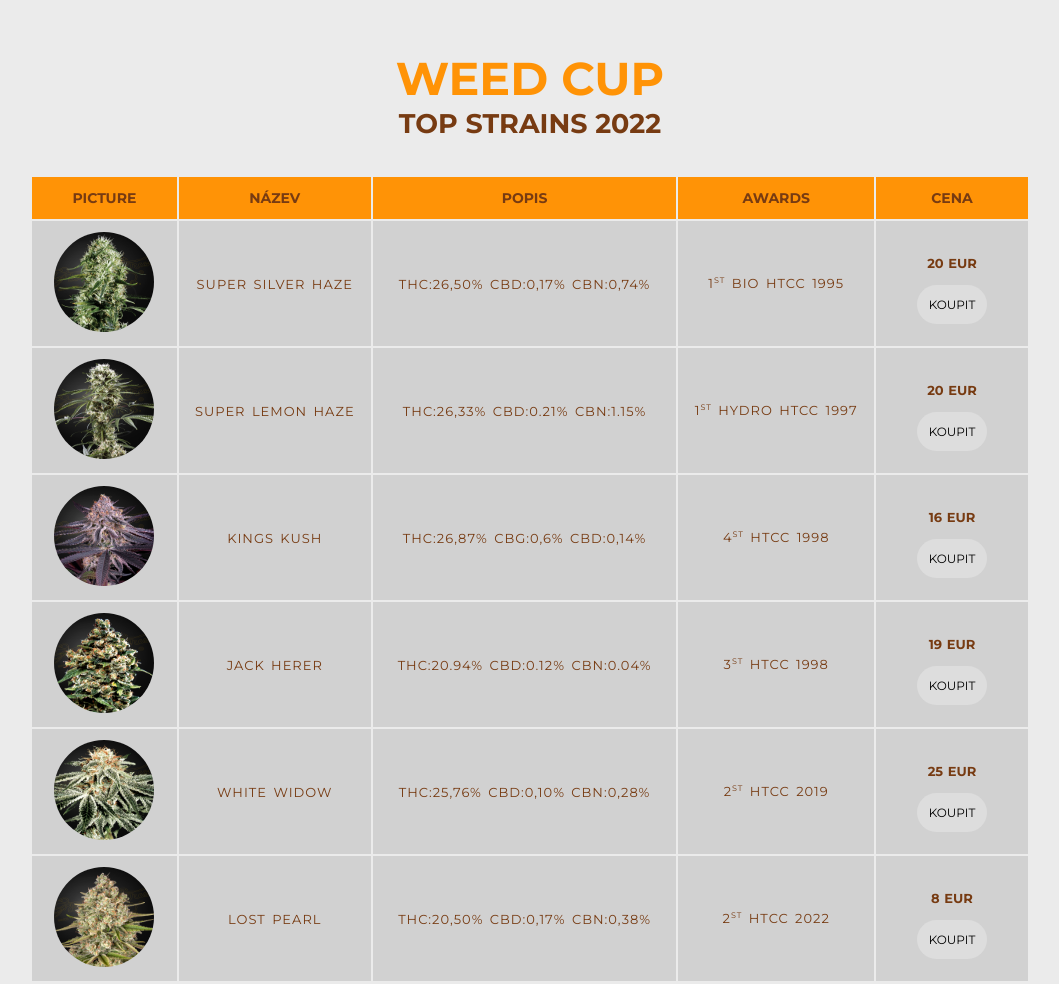
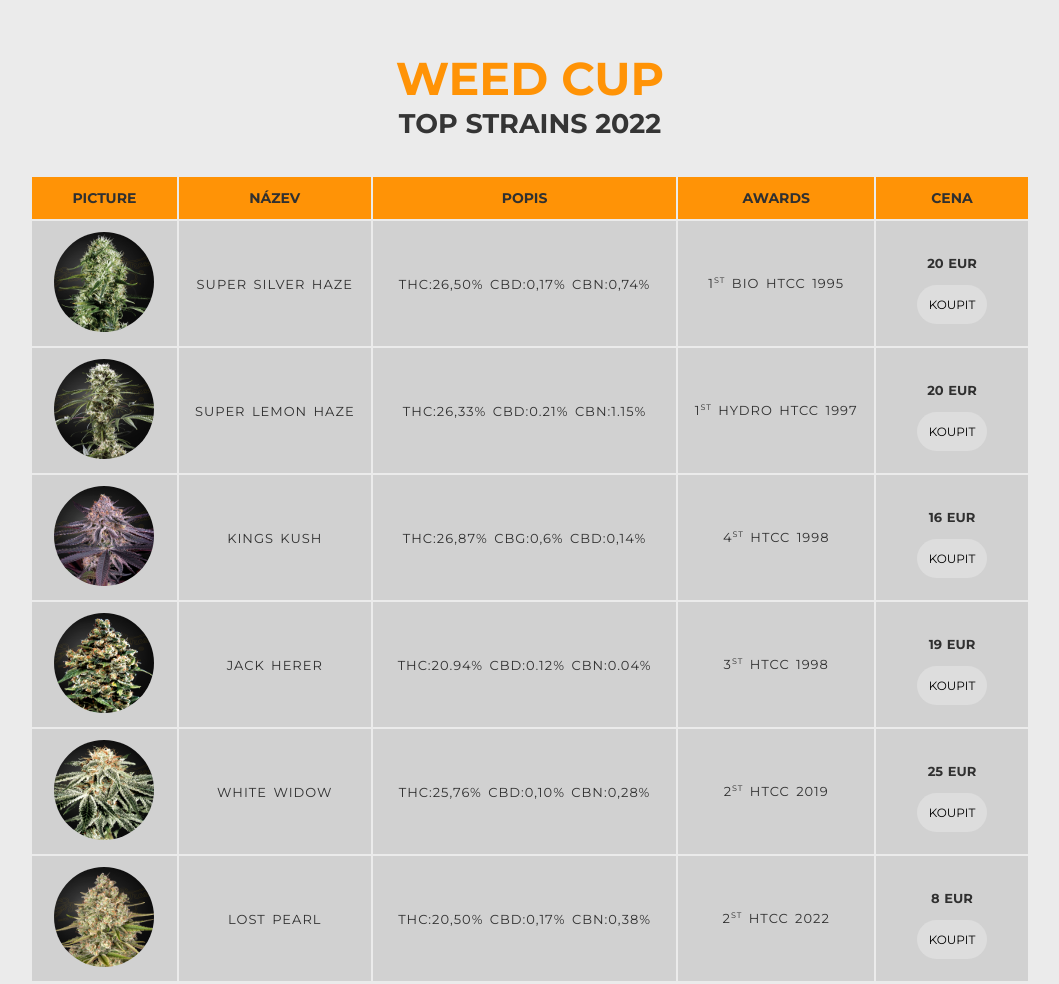
Before and after one commit to virtone/virtone.github.io, a plain HTML site: page YoProject/index.html in a window 1280 px wide. Shown: the top 984 px of the page, without its empty margins (110-1169 px from the left). Drawn offline with Linux system fonts and the light colour scheme.

Commit message:
Add files via upload

```diff
--- a/YoProject/styles.css
+++ b/YoProject/styles.css
@@ -17,7 +17,7 @@ h1 {
 
 h2 {
     text-align: center;
-    color: rgb(119, 59, 18);
+    color: rgb(53, 53, 53);
     font-size: 27px;
     margin: 0px auto;
 }
@@ -31,7 +31,7 @@ table {
     margin: 0 auto;
     width: 1000px;
     margin-top: 35px;
-    color:rgb(119, 59, 18);
+    color:rgb(48, 48, 48);
 }
 
 th {
```
